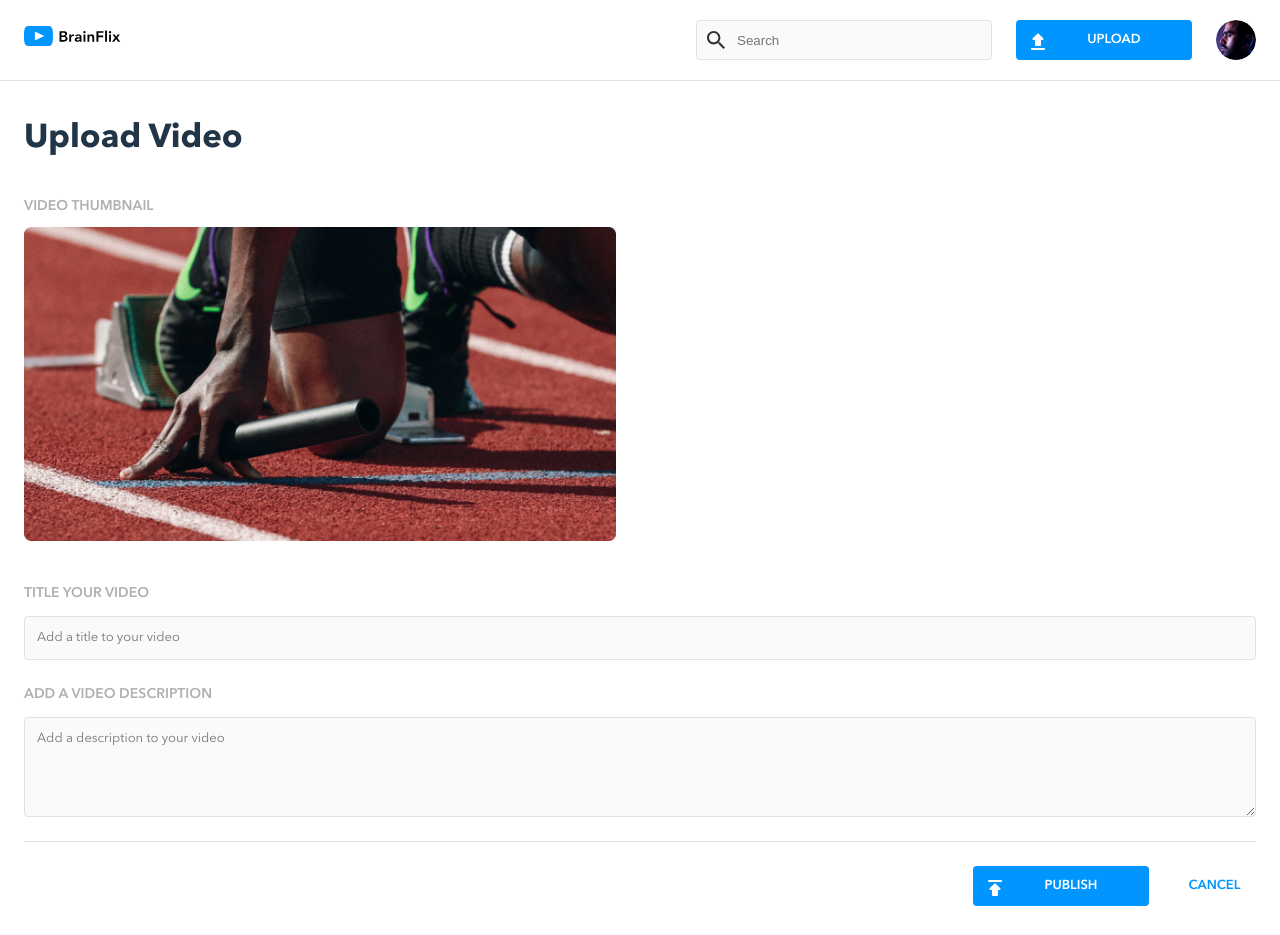
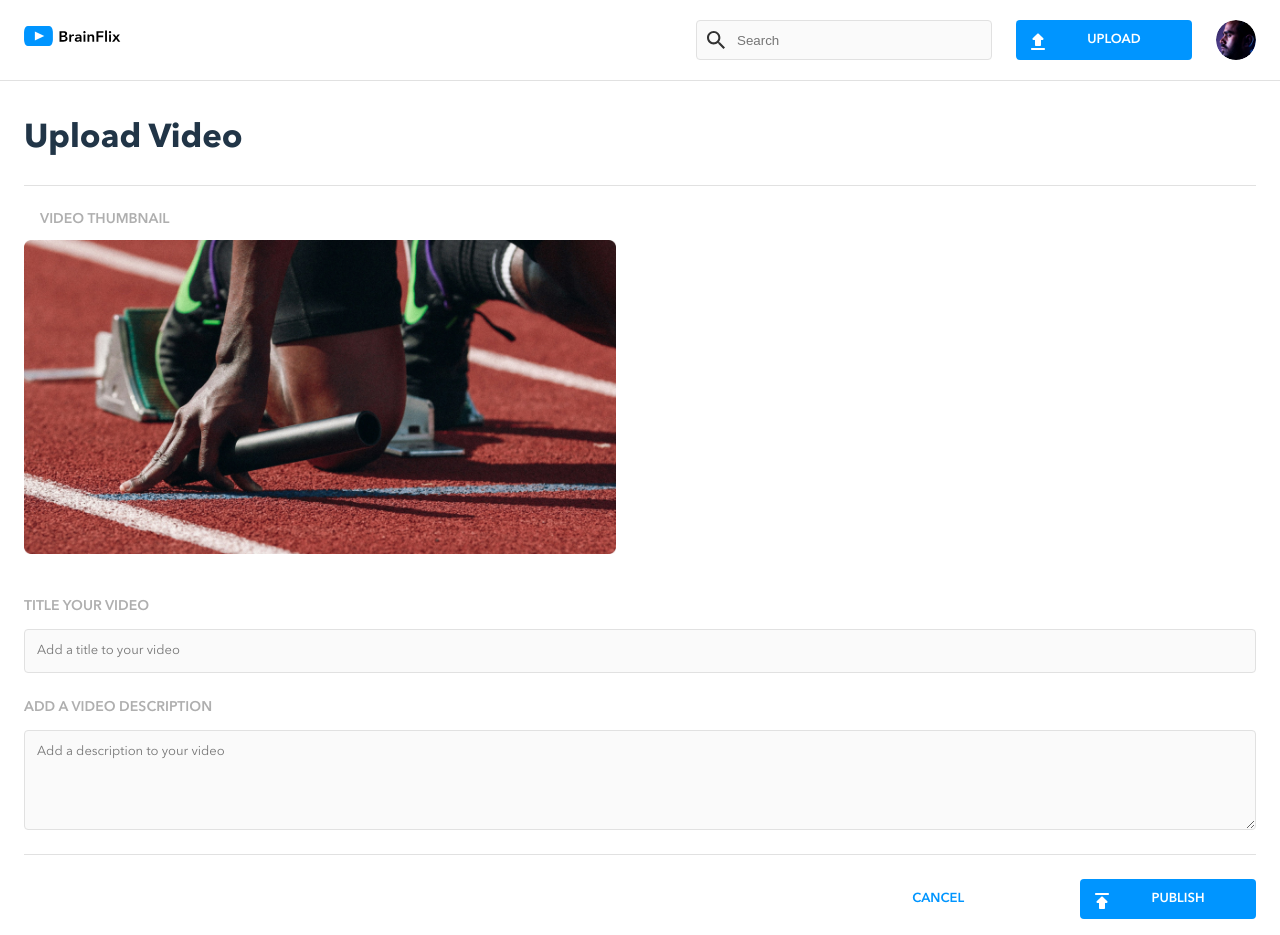
Before and after one commit to ariadnatoledo/ariadna-toledo-brainflix, a React (Vite) app: page /upload in a window 1280 px wide. Built offline with nearby package versions, Linux system fonts and the light colour scheme.

Commit message:
Tablet design done

```diff
--- a/src/pages/VideoUploadPage/VideoUploadPage.scss
+++ b/src/pages/VideoUploadPage/VideoUploadPage.scss
@@ -32,7 +32,7 @@
     height: 10rem;
     border: 1px dashed #ccc;
     border-radius: 0.25rem;
-    background-color: $color-mercury; // Fallback background color if the image doesn't load
+    background-color: $color-mercury;
   }
 
   &__thumbnail-image {
@@ -124,6 +124,8 @@
     border-radius: 0.25rem;
     border: none;
     font-size: 0.8125rem;
+    padding-left: 20px;
+
 
     &:hover {
       background-color: $color-alabaster;
@@ -142,7 +144,7 @@
     &__heading {
       font-size: 33px;
       line-height: 44px;
-      padding: 36px 36px 0 24px;
+      padding: 36px 36px 24px 24px;
     }
 
     &__form-container {
@@ -159,13 +161,22 @@
     }
 
     &__submit {
-      width: 11rem;
+        width: 11rem;
     }
 
+    &__cancel {
+        width: 15rem;
+
+    }
+
+    &__thumbnail {
+        padding-left: 24px;
+        padding-right: 24px;
+    }
     &__thumbnail-image {
       width: 50%;
       max-width: 50%; // Prevent image from expanding further than 50%
-      padding: 0 24px 36px 24px;
+      padding: 0 24px 36px 0;
       object-fit: cover;
     }
 
@@ -173,9 +184,10 @@
       display: flex;
       font-family: "avenir-demi";
       font-size: 14px;
-      padding-top: 36px;
-      padding-left: 24px;
+      padding-top: 24px;
       padding-bottom: 0.75rem;
+      border-top: 1px solid $color-mercury;
+
     }
 
     &__label {
@@ -192,12 +204,12 @@
     }
 
     &__button-container {
-      display: flex;
-      flex-direction: row;
-      justify-content: flex-end;
-      gap: 24px;
-      border-top: 1px solid $color-mercury;
-      padding-top: 24px;
+        display: flex;
+        flex-direction: row-reverse;
+        gap: 24px;
+        border-top: 1px solid $color-mercury;
+        padding-top: 24px;
+        align-items: flex-start;
     }
   }
 }
```
